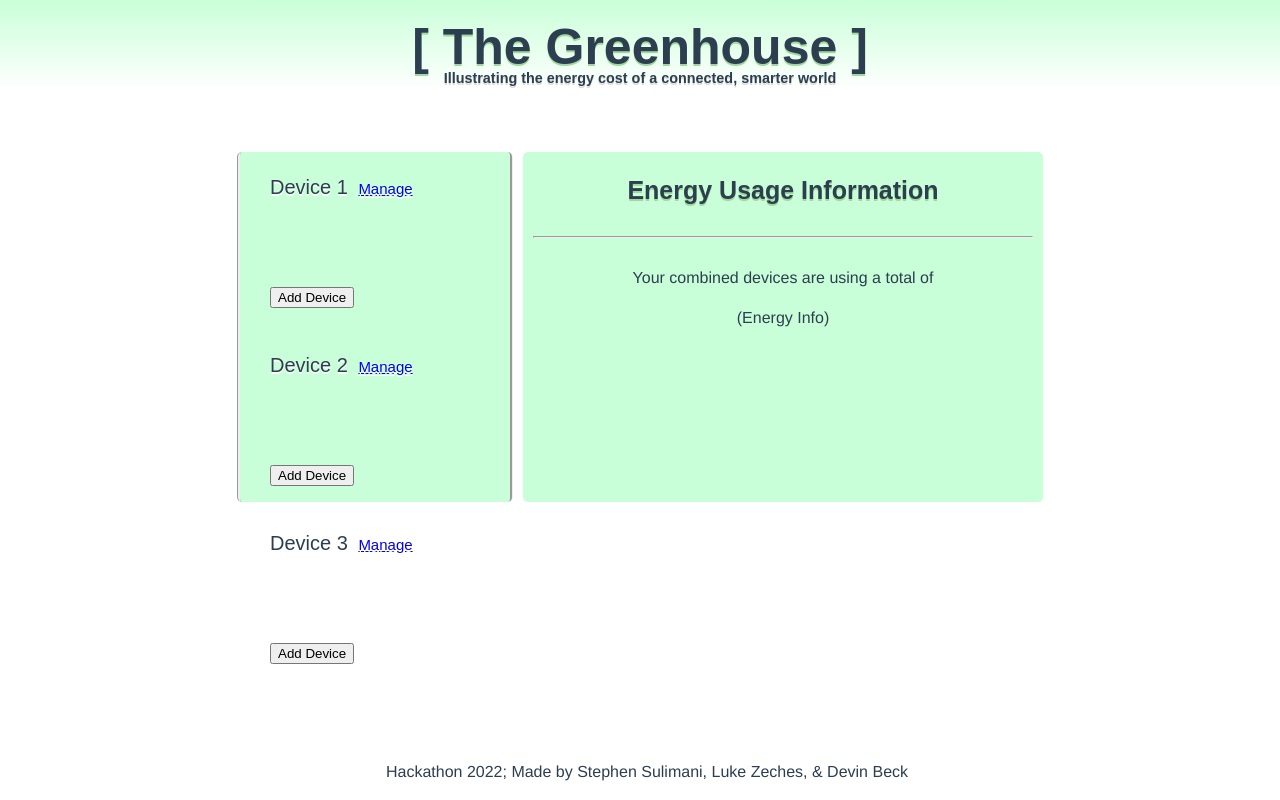
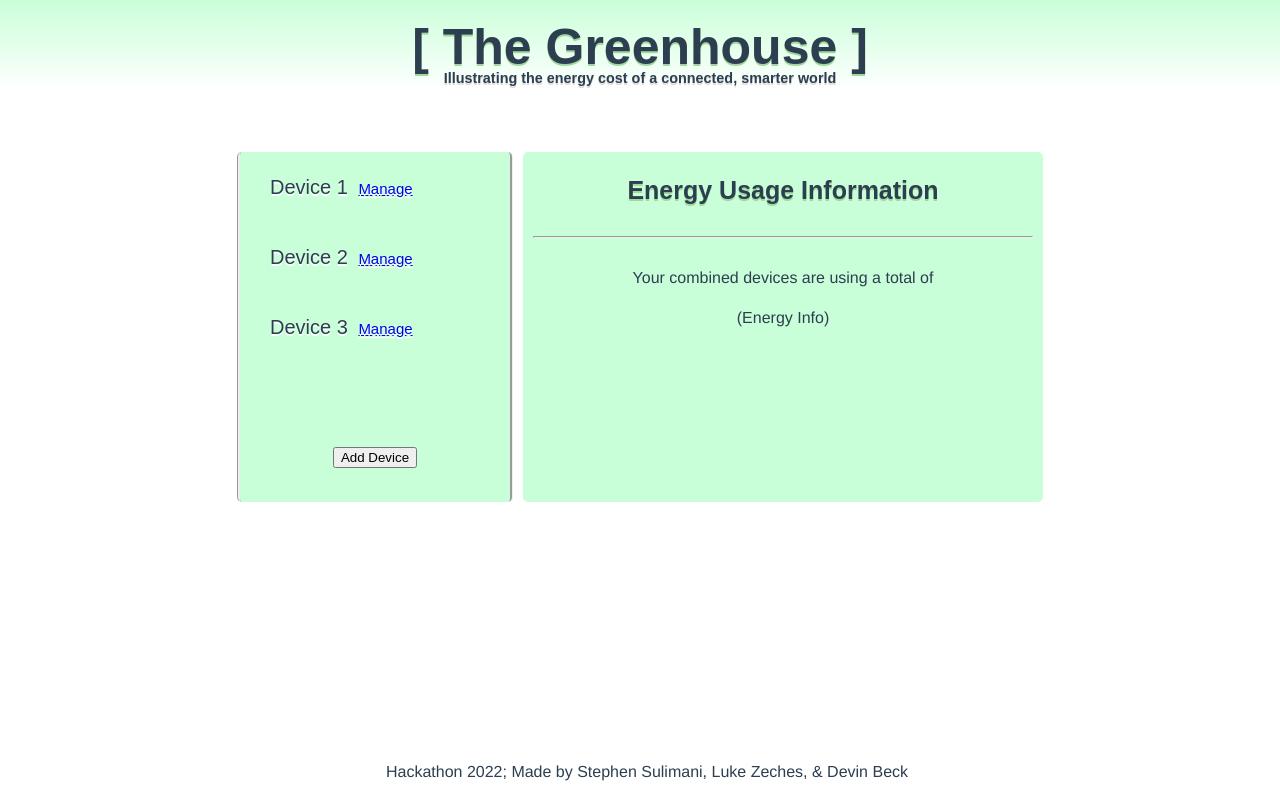
Before and after one commit to LukeZekes/assurant-hackathon, a Vue app: page / in a window 1280 px wide. Built offline with nearby package versions, Linux system fonts and the light colour scheme.

Commit message:
fix duplicated 'add device' buttons

```diff
--- a/src/components/HomePage.vue
+++ b/src/components/HomePage.vue
@@ -10,8 +10,8 @@
         <router-link style="font-size: 15px; padding-left: 5px" to="/devices/1">
           Manage
         </router-link>
-        <button style="margin-top: 85px">Add Device</button>
       </div>
+      <button style="margin-top: 85px">Add Device</button>
     </div>
     <div id="info-storage">
       <h1 class="usage-title">Energy Usage Information</h1>
```
